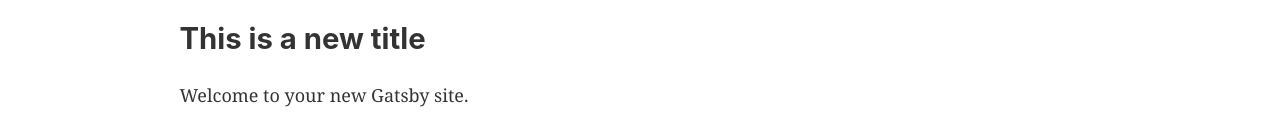
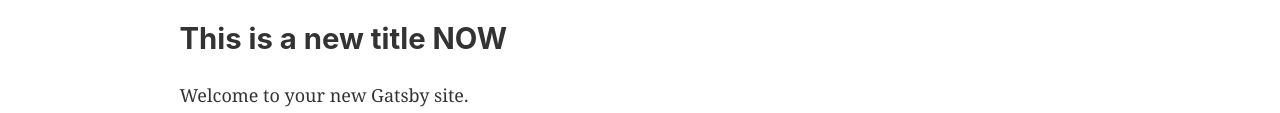
Before and after one commit to slaneslane/gitlab-ci-example, a Gatsby site: page / in a window 1280 px wide. Shown: the part 170-283 px from the top of the page. Built offline with nearby package versions, Linux system fonts and the light colour scheme; Gatsby itself is replaced by a stand-in of ours.

Commit message:
[CHANGE][#1] - change title

```diff
--- a/src/pages/index.js
+++ b/src/pages/index.js
@@ -9,7 +9,7 @@ const IndexPage = () => (
   <Layout>
     <SEO title="Home" />
     <h1>Hi people</h1>
-    <h2>This is a new title</h2>
+    <h2>This is a new title NOW</h2>
     <p>Welcome to your new Gatsby site.</p>
     <p>Now go build something great.</p>
     <div style={{ maxWidth: `300px`, marginBottom: `1.45rem` }}>
```
